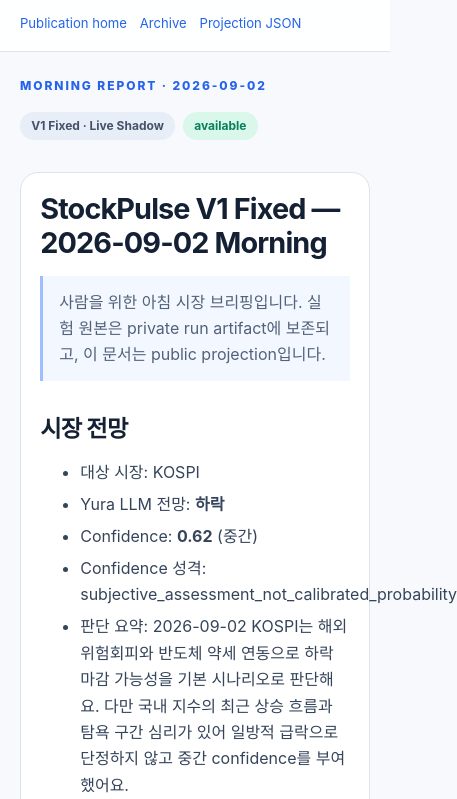
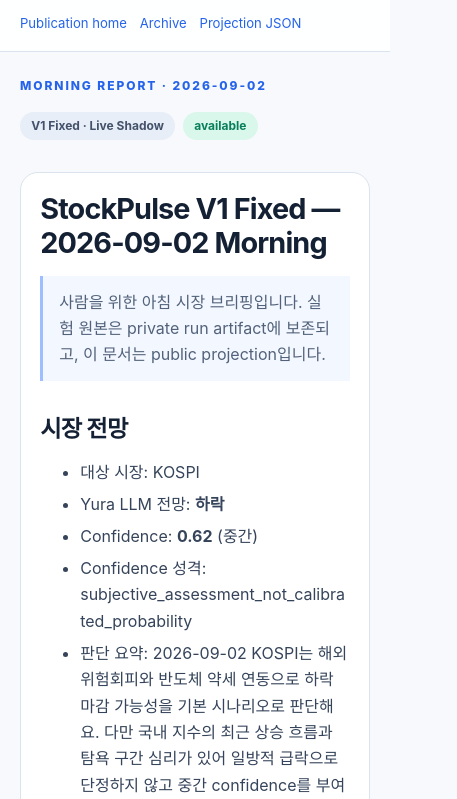
Before and after one commit to gdevsnack-ai-labs/stockpulse-v1-fixed-publication, a plain HTML site: page reports/2026-09-02/morning/index.html in a window 390 px wide. Shown: the part 45-844 px from the top of the page, 457 px wide, since content can reach past the window. Drawn offline with Linux system fonts and the light colour scheme.

Commit message:
fix: keep publication reports readable on mobile

```diff
--- a/reports/2026-09-02/morning/index.html
+++ b/reports/2026-09-02/morning/index.html
@@ -44,7 +44,7 @@
 .empty { border:1px dashed #b9c5d4; border-radius:16px; background:var(--soft); padding:1.4rem; }
 .empty p { margin:.35rem 0 0; color:var(--muted); }
 .report { max-width:820px; margin:0 auto; }
-.report-body { margin-top:2rem; border:1px solid var(--line); border-radius:18px; background:#fff; padding:clamp(1.2rem,4vw,2.4rem); }
+.report-body { margin-top:2rem; border:1px solid var(--line); border-radius:18px; background:#fff; padding:clamp(1.2rem,4vw,2.4rem); overflow-wrap:anywhere; word-break:break-word; }
 .report-body h1 { margin-top:0; font-size:clamp(1.8rem,4vw,3rem); }
 .report-body h2 { margin-top:2.2rem; }
 .report-body h3 { margin-top:1.6rem; }
```
Also changed, not shown: index.html (+1 -1 lines), reports/2026-09-02/evening/index.html (+1 -1 lines).
